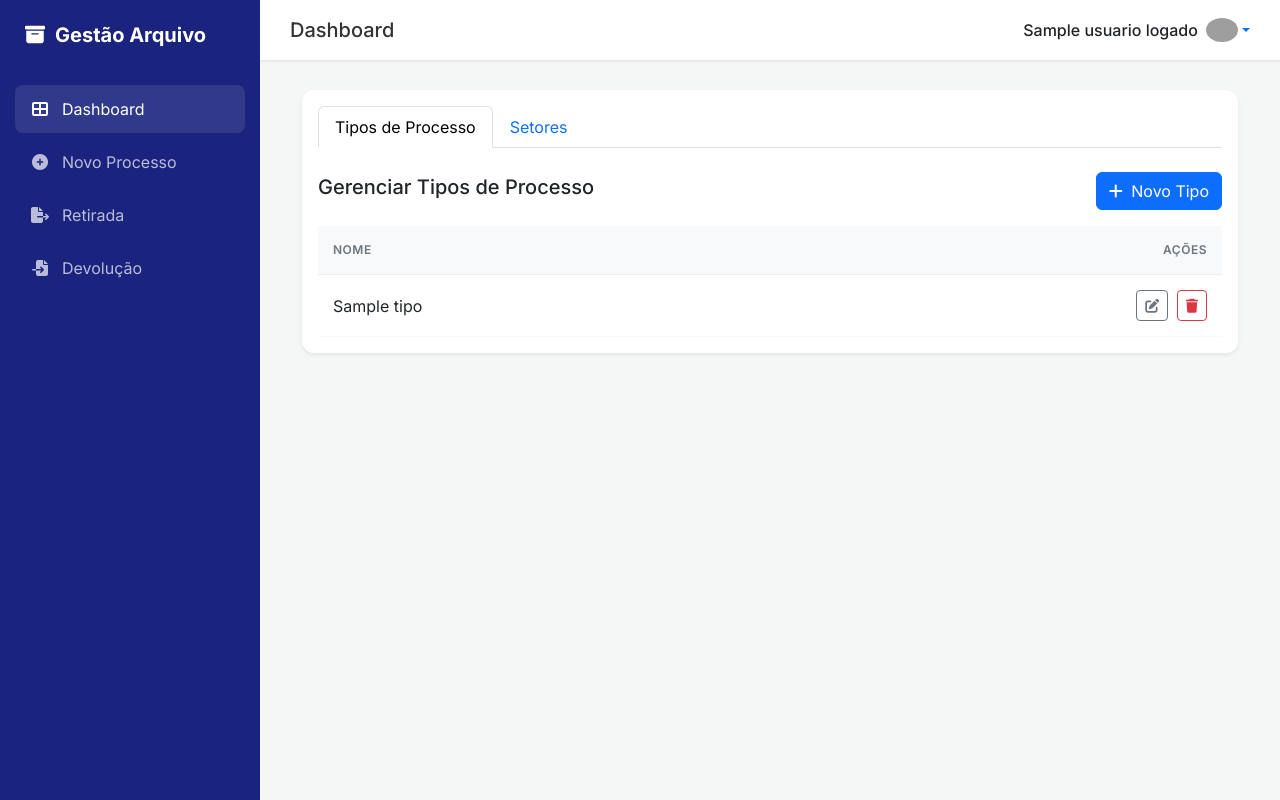
After one commit to pedrohsantanaa/sistemaDocUAB, a FastAPI app: template app/templates/configuracoes.html in a window 1280 px wide. The commit adds this page. Run offline with FastAPI, Linux system fonts and the light colour scheme; the template is opened without the code that fills it: most values are stand-ins (such as "Sample title", 1, 10 or a date in 2020); grey boxes are pictures that could not be loaded.

Commit message:
Add configurações

```diff
--- a/app/main.py
+++ b/app/main.py
@@ -2,7 +2,7 @@ from fastapi import FastAPI
 from fastapi.staticfiles import StaticFiles
 from app.database.session import engine, Base
 from app.routers import processos, views, auth, usuarios
-from app.models import processo, movimentacao, usuario, log
+from app.models import processo, movimentacao, usuario, log, tipo_processo, setor
 
 from fastapi.responses import RedirectResponse
 
--- a/app/templates/base.html
+++ b/app/templates/base.html
@@ -52,6 +52,12 @@
                 <a class="nav-link" href="/relatorios">
                     <i class="fas fa-chart-bar"></i>
                     <span>Relatórios</span>
+                </a>
+            </li>
+            <li class="nav-item">
+                <a class="nav-link" href="/configuracoes">
+                    <i class="fas fa-cog"></i>
+                    <span>Configurações</span>
                 </a>
             </li>
             {% endif %}
--- /dev/null
+++ b/app/templates/configuracoes.html
@@ -0,0 +1,176 @@
+{% extends "base.html" %}
+
+{% block content %}
+<div class="container-fluid">
+    <div class="row">
+        <div class="col-12">
+            <div class="card shadow-sm border-0 mb-4">
+                <div class="card-body">
+                    <ul class="nav nav-tabs" id="configTabs" role="tablist">
+                        <li class="nav-item" role="presentation">
+                            <button class="nav-link active" id="tipos-tab" data-bs-toggle="tab" data-bs-target="#tipos" type="button" role="tab" aria-controls="tipos" aria-selected="true">Tipos de Processo</button>
+                        </li>
+                        <li class="nav-item" role="presentation">
+                            <button class="nav-link" id="setores-tab" data-bs-toggle="tab" data-bs-target="#setores" type="button" role="tab" aria-controls="setores" aria-selected="false">Setores</button>
+                        </li>
+                    </ul>
+                    <div class="tab-content mt-4" id="configTabsContent">
+                        <!-- Tipos de Processo -->
+                        <div class="tab-pane fade show active" id="tipos" role="tabpanel" aria-labelledby="tipos-tab">
+                            <div class="d-flex justify-content-between align-items-center mb-3">
+                                <h5>Gerenciar Tipos de Processo</h5>
+                                <button type="button" class="btn btn-primary" data-bs-toggle="modal" data-bs-target="#modalTipo">
+                                    <i class="fas fa-plus me-1"></i> Novo Tipo
+                                </button>
+                            </div>
+                            <div class="table-responsive">
+                                <table class="table table-hover align-middle">
+                                    <thead class="table-light">
+                                        <tr>
+                                            <th>Nome</th>
+                                            <th class="text-end">Ações</th>
+                                        </tr>
+                                    </thead>
+                                    <tbody>
+                                        {% for tipo in tipos %}
+                                        <tr>
+                                            <td>{{ tipo.nome }}</td>
+                                            <td class="text-end">
+                                                <button class="btn btn-sm btn-outline-secondary me-1" onclick="editarTipo({{ tipo.id }}, '{{ tipo.nome }}')">
+                                                    <i class="fas fa-edit"></i>
+                                                </button>
+                                                <a href="/configuracoes/tipos/deletar/{{ tipo.id }}" class="btn btn-sm btn-outline-danger" onclick="return confirm('Tem certeza que deseja excluir este tipo?')">
+                                                    <i class="fas fa-trash"></i>
+                                                </a>
+                                            </td>
+                                        </tr>
+                                        {% endfor %}
+                                    </tbody>
+                                </table>
+                            </div>
+                        </div>
+
+                        <!-- Setores -->
+                        <div class="tab-pane fade" id="setores" role="tabpanel" aria-labelledby="setores-tab">
+                            <div class="d-flex justify-content-between align-items-center mb-3">
+                                <h5>Gerenciar Setores</h5>
+                                <button type="button" class="btn btn-primary" data-bs-toggle="modal" data-bs-target="#modalSetor">
+                                    <i class="fas fa-plus me-1"></i> Novo Setor
+                                </button>
+                            </div>
+                            <div class="table-responsive">
+                                <table class="table table-hover align-middle">
+                                    <thead class="table-light">
+                                        <tr>
+                                            <th>Nome</th>
+                                            <th class="text-end">Ações</th>
+                                        </tr>
+                                    </thead>
+                                    <tbody>
+                                        {% for setor in setores %}
+                                        <tr>
+                                            <td>{{ setor.nome }}</td>
+                                            <td class="text-end">
+                                                <button class="btn btn-sm btn-outline-secondary me-1" onclick="editarSetor({{ setor.id }}, '{{ setor.nome }}')">
+                                                    <i class="fas fa-edit"></i>
+                                                </button>
+                                                <a href="/configuracoes/setores/deletar/{{ setor.id }}" class="btn btn-sm btn-outline-danger" onclick="return confirm('Tem certeza que deseja excluir este setor?')">
+                                                    <i class="fas fa-trash"></i>
+                                                </a>
+                                            </td>
+                                        </tr>
+                                        {% endfor %}
+                                    </tbody>
+                                </table>
+                            </div>
+                        </div>
+                    </div>
+                </div>
+            </div>
+        </div>
+    </div>
+</div>
+
+<!-- Modal Tipo de Processo -->
+<div class="modal fade" id="modalTipo" tabindex="-1" aria-hidden="true">
+    <div class="modal-dialog">
+        <div class="modal-content">
+            <form id="formTipo" method="POST" action="/configuracoes/tipos">
+                <div class="modal-header">
+                    <h5 class="modal-title" id="tituloModalTipo">Novo Tipo de Processo</h5>
+                    <button type="button" class="btn-close" data-bs-dismiss="modal" aria-label="Close"></button>
+                </div>
+                <div class="modal-body">
+                    <input type="hidden" name="tipo_id" id="tipo_id">
+                    <div class="mb-3">
+                        <label for="nome_tipo" class="form-label">Nome do Tipo</label>
+                        <input type="text" class="form-control" id="nome_tipo" name="nome" required>
+                    </div>
+                </div>
+                <div class="modal-footer">
+                    <button type="button" class="btn btn-secondary" data-bs-dismiss="modal">Cancelar</button>
+                    <button type="submit" class="btn btn-primary">Salvar</button>
+                </div>
+            </form>
+        </div>
+    </div>
+</div>
+
+<!-- Modal Setor -->
+<div class="modal fade" id="modalSetor" tabindex="-1" aria-hidden="true">
+    <div class="modal-dialog">
+        <div class="modal-content">
+            <form id="formSetor" method="POST" action="/configuracoes/setores">
+                <div class="modal-header">
+                    <h5 class="modal-title" id="tituloModalSetor">Novo Setor</h5>
+                    <button type="button" class="btn-close" data-bs-dismiss="modal" aria-label="Close"></button>
+                </div>
+                <div class="modal-body">
+                    <input type="hidden" name="setor_id" id="setor_id">
+                    <div class="mb-3">
+                        <label for="nome_setor" class="form-label">Nome do Setor</label>
+                        <input type="text" class="form-control" id="nome_setor" name="nome" required>
+                    </div>
+                </div>
+                <div class="modal-footer">
+                    <button type="button" class="btn btn-secondary" data-bs-dismiss="modal">Cancelar</button>
+                    <button type="submit" class="btn btn-primary">Salvar</button>
+                </div>
+            </form>
+        </div>
+    </div>
+</div>
+
+<script>
+    function editarTipo(id, nome) {
+        document.getElementById('tituloModalTipo').innerText = 'Editar Tipo de Processo';
+        document.getElementById('tipo_id').value = id;
+        document.getElementById('nome_tipo').value = nome;
+        document.getElementById('formTipo').action = '/configuracoes/tipos/editar/' + id;
+        new bootstrap.Modal(document.getElementById('modalTipo')).show();
+    }
+
+    function editarSetor(id, nome) {
+        document.getElementById('tituloModalSetor').innerText = 'Editar Setor';
+        document.getElementById('setor_id').value = id;
+        document.getElementById('nome_setor').value = nome;
+        document.getElementById('formSetor').action = '/configuracoes/setores/editar/' + id;
+        new bootstrap.Modal(document.getElementById('modalSetor')).show();
+    }
+
+    // Reset modals on close
+    document.getElementById('modalTipo').addEventListener('hidden.bs.modal', function () {
+        document.getElementById('tituloModalTipo').innerText = 'Novo Tipo de Processo';
+        document.getElementById('tipo_id').value = '';
+        document.getElementById('nome_tipo').value = '';
+        document.getElementById('formTipo').action = '/configuracoes/tipos';
+    });
+
+    document.getElementById('modalSetor').addEventListener('hidden.bs.modal', function () {
+        document.getElementById('tituloModalSetor').innerText = 'Novo Setor';
+        document.getElementById('setor_id').value = '';
+        document.getElementById('nome_setor').value = '';
+        document.getElementById('formSetor').action = '/configuracoes/setores';
+    });
+</script>
+{% endblock %}
```
Also changed, not shown: app/models/setor.py (added, +8 -0 lines), app/models/tipo_processo.py (added, +8 -0 lines), app/routers/processos.py (+10 -3 lines), app/routers/views.py (+130 -1 lines), app/schemas/setor_schema.py (added, +20 -0 lines), app/schemas/tipo_processo_schema.py (added, +20 -0 lines), app/services/configuracao_service.py (added, +74 -0 lines), app/templates/processos/cadastrar.html (+12 -2 lines), app/templates/processos/retirada.html (+6 -1 lines).
